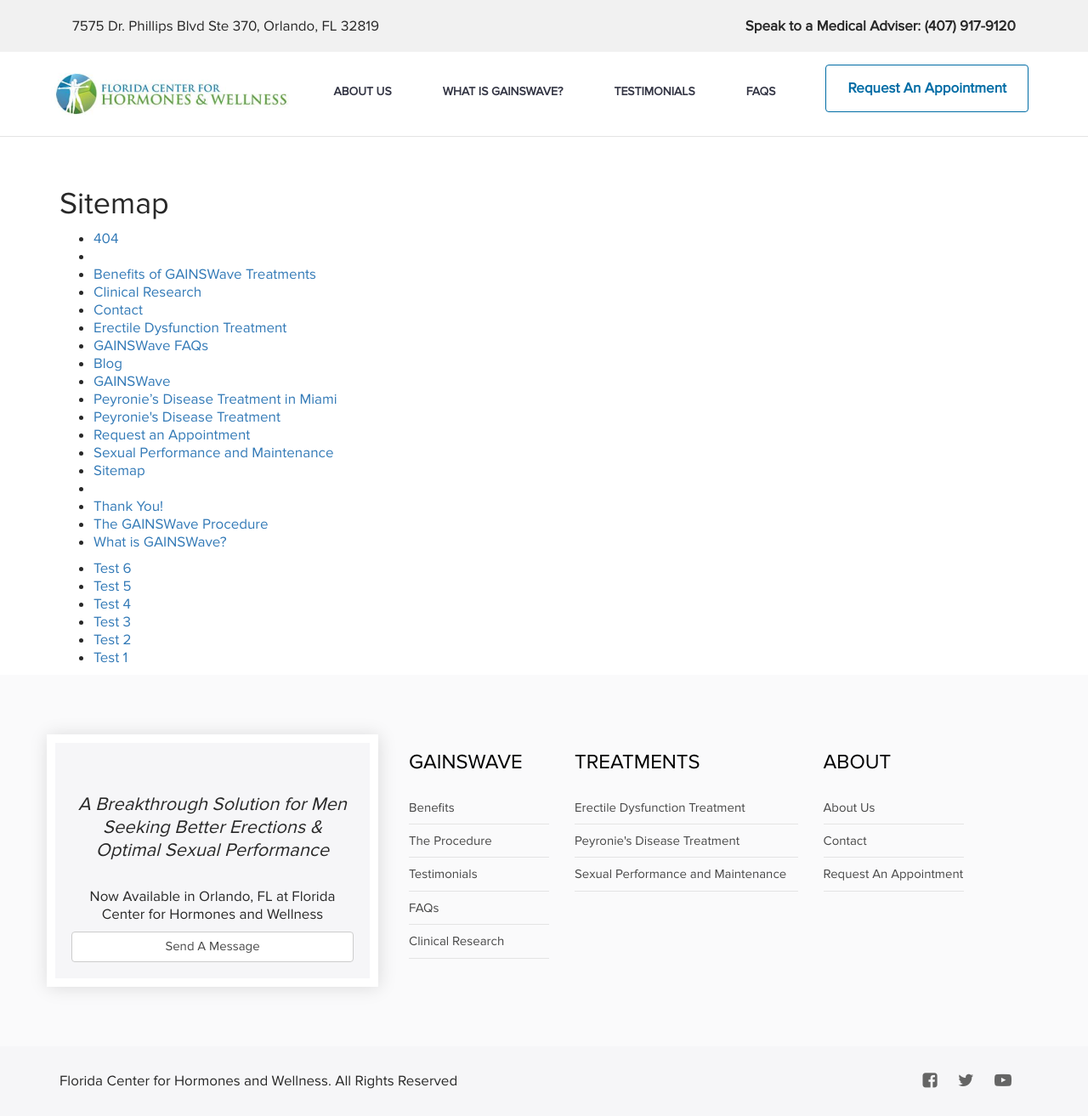
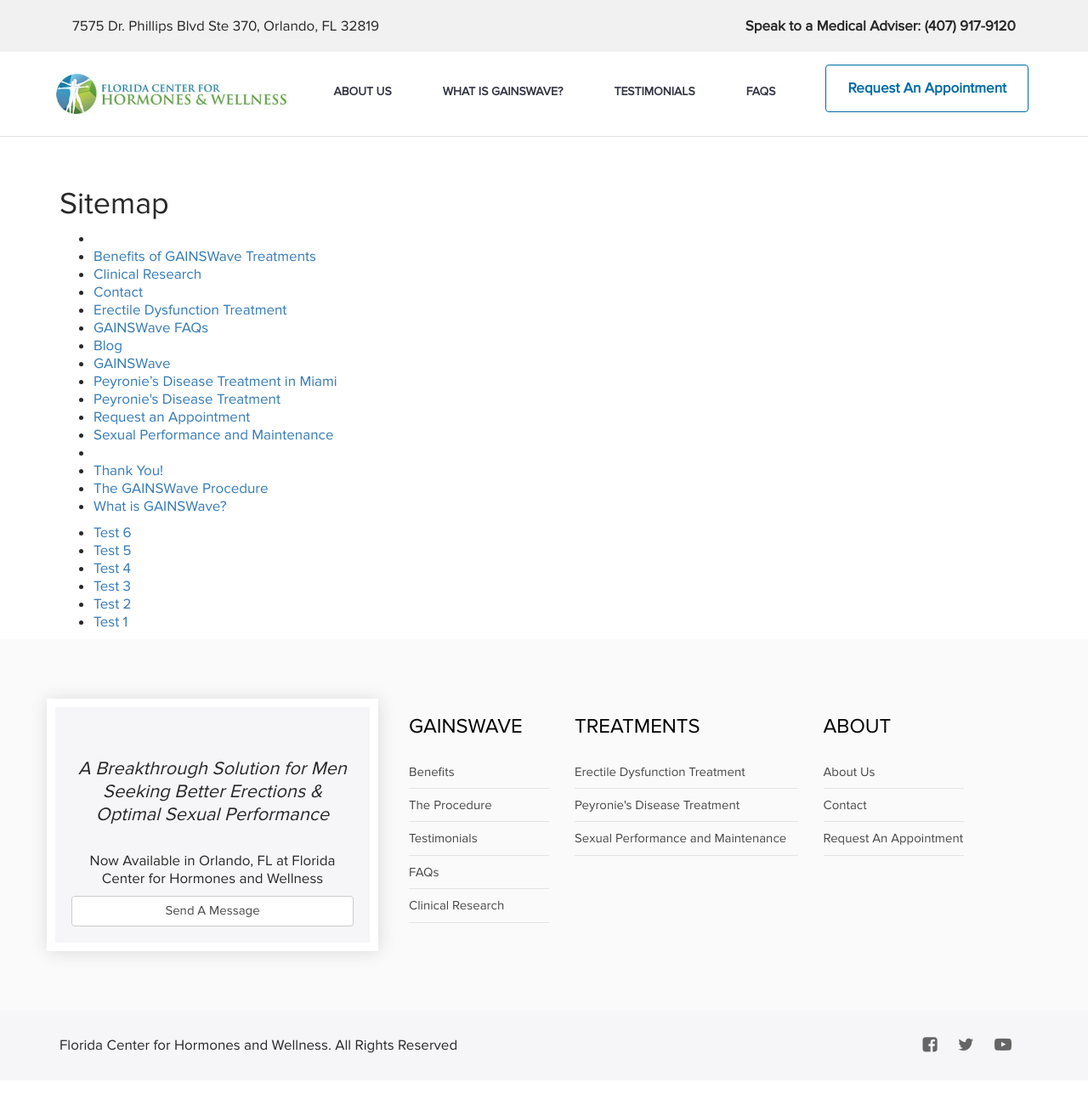
Before and after one commit to aaghealth/gainswavecolumbus.com, a Jekyll site: the page built from sitemap.html, in a window 1280 px wide. Shown: the whole page at 85% size. Built offline with Jekyll 4.4.1, drawn with Linux system fonts in a browser that asks for light colours; nearby versions of some CDN libraries; after the commit the page ends 1271 px from its top, so only the background shows below that.

Commit message:
Update sitemap.html

```diff
--- a/sitemap.html
+++ b/sitemap.html
@@ -8,7 +8,7 @@
 
    {% if page.layout != null and page.layout != "emails-drip" %}
   <!-- <li><a href="{{ site.url }}{{ page.url | remove: 'index.html' | remove: 'sitemap.html'| remove: 'sitemap.xml' | remove: '404.html' | remove: 'drip1.html' | remove: 'drip2.html' | remove: 'drip3.html' | remove: 'drip1txt.md'| remove: 'drip2txt.md' | remove: 'drip3txt.md'}}">{% if page.title != "" %}{{ page.title }}  {% else %} {{ page.meta_title }} {% endif %} {{ page.id }} - {{ page.layout}} </a></li> -->
-  {% if page.url != "/index.html" or page.url != "/404.html" or page.url != "/sitemap.html" or page.url != "/sitemap.xml" or page.url != "drip1.html" or page.url != "drip2.html" or page.url != "drip3.html"  %}
+  {% if page.url != "/index.html" and page.url != "/404.html" and page.url != "/sitemap.html" and page.url != "/sitemap.xml" and page.url != "drip1.html" and page.url != "drip2.html" and page.url != "drip3.html"  %}
   <li><a href="{{ site.url }}{{ page.url }}">{% if page.title != "" %}{{ page.title }}  {% else %} {{ page.meta_title }} {% endif %}</a></li>
   {% endif %}
   {% endif %}
```
